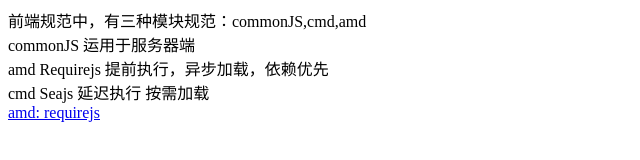
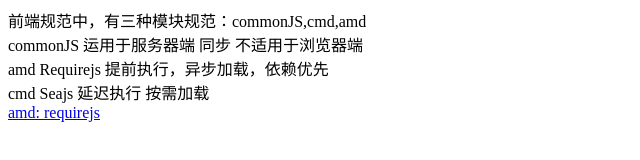
Before and after one commit to paladinkn/pal-module, a plain HTML site: page index.html in a window 1280 px wide. Shown: the whole page, without its empty margins (0-640 px from the left). Drawn offline with Linux system fonts and the light colour scheme.

Commit message:
fix readme

```diff
--- a/index.html
+++ b/index.html
@@ -4,7 +4,7 @@
 	</head>
 	<body>
 		<div>前端规范中，有三种模块规范：commonJS,cmd,amd</div>
-		<div>commonJS 运用于服务器端</div>
+		<div>commonJS 运用于服务器端 同步 不适用于浏览器端</div>
 		<div>amd Requirejs 提前执行，异步加载，依赖优先</div>
 		<div>cmd Seajs 延迟执行 按需加载</div>
 		<div><a href='./require.html'>amd: requirejs</a></div>
```
Also changed, not shown: 1 other file.
